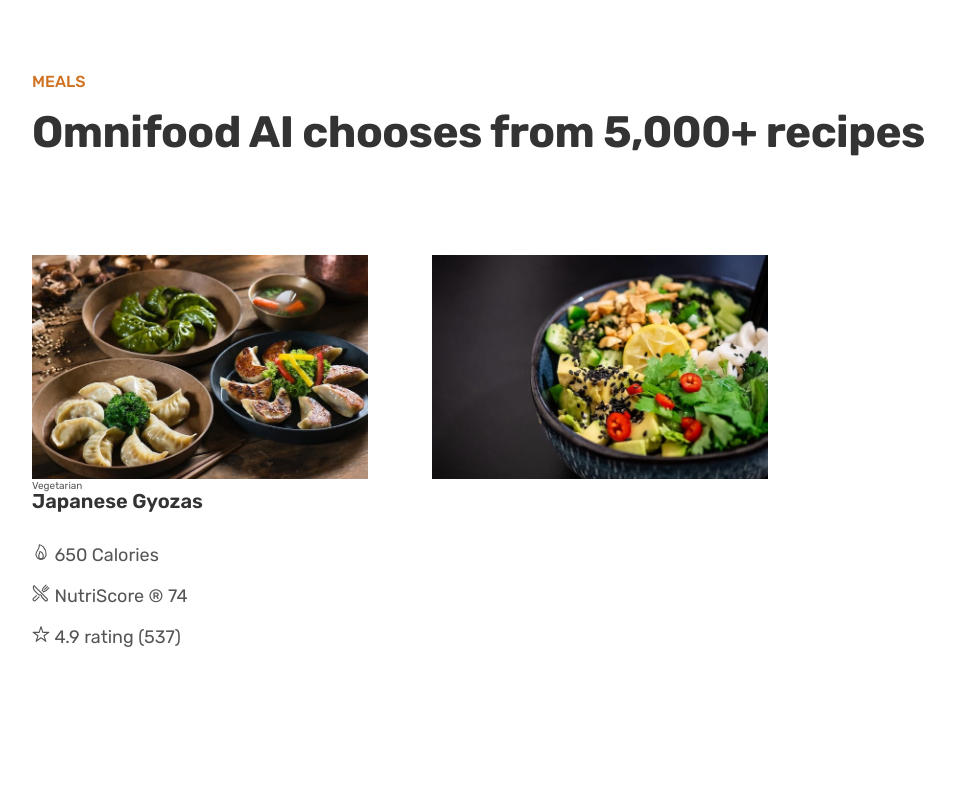
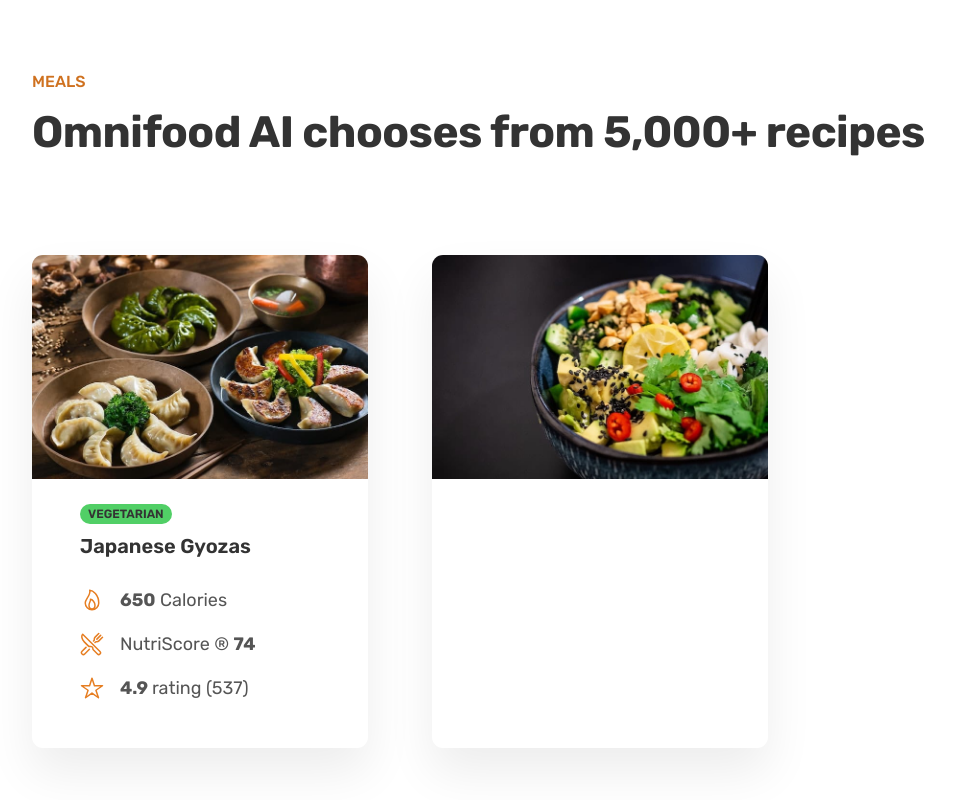
Before and after one commit to sepide-rezzayi/omnifood-web-desktop, a plain HTML site: page index.html in a window 1280 px wide. Shown: the part 2555-3355 px from the top of the page, without its empty margins (40-995 px from the left). Before the commit the page ends 3297 px from the top, so only its background shows below. Drawn offline with nearby package versions, Linux system fonts and the light colour scheme.

Commit message:
complete frist meal card

```diff
--- a/css/style.css
+++ b/css/style.css
@@ -14,8 +14,6 @@
   color: #555;
   line-height: 1;
 }
-
-
 
 /***********************************/
 /* NAVIGATION */
@@ -135,7 +133,6 @@
 .logos {
   display: flex;
   justify-content: space-around;
-
 }
 
 .logos img {
@@ -143,10 +140,6 @@
   filter: brightness(0);
   opacity: 50%;
 }
-
-
-
-
 
 /***********************************/
 /* SECTION HOW IT WORKS */
@@ -215,22 +208,50 @@
 .section-meals {
   padding: 9.6rem 0;
 }
-.meal-img{
+.meals {
+  box-shadow: 0 2.4rem 4.8rem rgba(0, 0, 0, 0.075);
+  border-radius: 11px;
+  overflow: hidden;
+}
+.meals-tags {
+  margin-bottom: 1.2rem;
+}
+.tag {
+  font-weight: 600;
+  display: inline-block;
+  padding: 0.4rem 0.8rem;
+  font-size: 1.2rem;
+  text-transform: uppercase;
+  background-color: #51cf66;
+  color: #333333;
+  border-radius: 100px;
+}
+.meal-img {
   width: 100%;
 }
-.meal-title{
+.meal-title {
   font-size: 2rem;
   color: #333333;
   font-weight: 600;
-margin-bottom: 3.2rem;
+  margin-bottom: 3.2rem;
 }
-.meals-attributes{
+.meals-attributes {
   display: flex;
   flex-direction: column;
   gap: 2rem;
   list-style: none;
-
 }
-.meal-attribut{
+.meal-attribut {
   font-size: 1.8rem;
+  display: flex;
+  align-items: center;
+  gap: 1.6rem;
 }
+.meal-icon {
+  height: 2.4rem;
+  width: 2.4rem;
+  color: #e67e22;
+}
+.meal-content {
+  padding: 2.3rem 4.8rem 4.8rem 4.8rem;
+}
--- a/index.html
+++ b/index.html
@@ -66,34 +66,28 @@
               <div class="delivered-imgs">
                 <img
                   src="content/img/customers/customer-1.jpg"
-                  alt="customer
-                                                                                                                                                                                                                                                                                                                                                                                                                                                                  image"
+                  alt="customer image"
                 />
 
                 <img
                   src="content/img/customers/customer-2.jpg"
-                  alt="customer
-                                                                                                                                                                                                                                    image"
+                  alt="customer image"
                 />
                 <img
                   src="content/img/customers/customer-3.jpg"
-                  alt="customer
-                                                                                                                                                                                                                                                                                                                                                                                                                                                                  image"
+                  alt="customer image"
                 />
                 <img
                   src="content/img/customers/customer-4.jpg"
-                  alt="customer
-                                                                                                                                                                                                                                                                                                                                                                                                                                                                  image"
+                  alt="customer image"
                 />
                 <img
                   src="content/img/customers/customer-5.jpg"
-                  alt="customer
-                                                                                                                                                                                                                                                                                                                                                                                                                                                                  image"
+                  alt="customer image"
                 />
                 <img
                   src="content/img/customers/customer-6.jpg"
-                  alt="customer
-                                                                                                                                                                                                                                                                                                                                                                                                                  image"
+                  alt="customer image"
                 />
               </div>
               <p class="delivered-text">
@@ -155,8 +149,7 @@
             <img
               src="content/img/app/app-screen-1.png"
               class="step-img"
-              alt="app
-                                                                                                                                                                                                                                                                                                                                                                screen 1"
+              alt="app screen 1"
             />
           </div>
           <!-- STEP 02 -->
@@ -165,8 +158,7 @@
             <img
               src="content/img/app/app-screen-2.png"
               class="step-img"
-              alt="app
-                                                                                                                                                                                                                                                                                                                                                                screen 2"
+              alt="app screen 2"
             />
           </div>
 
@@ -196,8 +188,7 @@
             <img
               src="content/img/app/app-screen-3.png"
               class="step-img"
-              alt="app
-                                                                                                                                                                                                                                                                                                                                                                screen 3"
+              alt="app screen 3"
             />
           </div>
         </div>
@@ -218,22 +209,32 @@
               class="meal-img"
               alt="Japanese Gyozas"
             />
+            <div class="meal-content">
+              <div class="meals-tags">
                 <span class="tag">Vegetarian</span>
+              </div>
               <p class="meal-title">Japanese Gyozas</p>
               <ul class="meals-attributes">
                 <li class="meal-attribut">
-                <ion-icon name="flame-outline"></ion-icon
-                ><span> 650 Calories </span>
+                  <ion-icon class="meal-icon" name="flame-outline"></ion-icon
+                  ><span> <strong>650</strong> Calories </span>
                 </li>
                 <li class="meal-attribut">
-                <ion-icon name="restaurant-outline"></ion-icon>
-                <span> NutriScore &reg; 74 </span>
+                  <ion-icon
+                    class="meal-icon"
+                    name="restaurant-outline"
+                  ></ion-icon>
+                  <span> NutriScore &reg; <strong>74</strong> </span>
                 </li>
                 <li class="meal-attribut">
-                <ion-icon name="star-outline"></ion-icon>
-                <span> 4.9 rating (537) </span>
+                  <ion-icon class="meal-icon" name="star-outline"></ion-icon>
+                  <span>
+                    <strong> 4.9 </strong>
+                    rating (537)
+                  </span>
                 </li>
               </ul>
+            </div>
           </div>
           <div class="meals">
             <img
```
Lines whose indentation alone changed are shown as unchanged.
